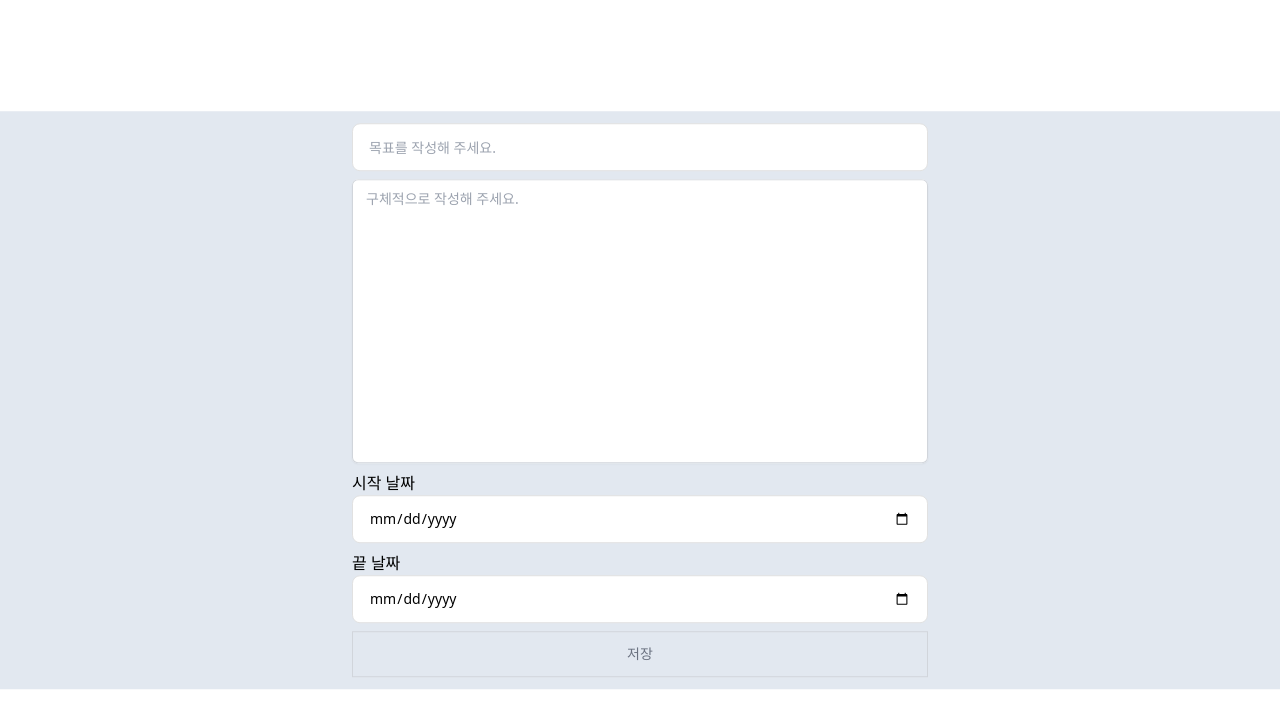
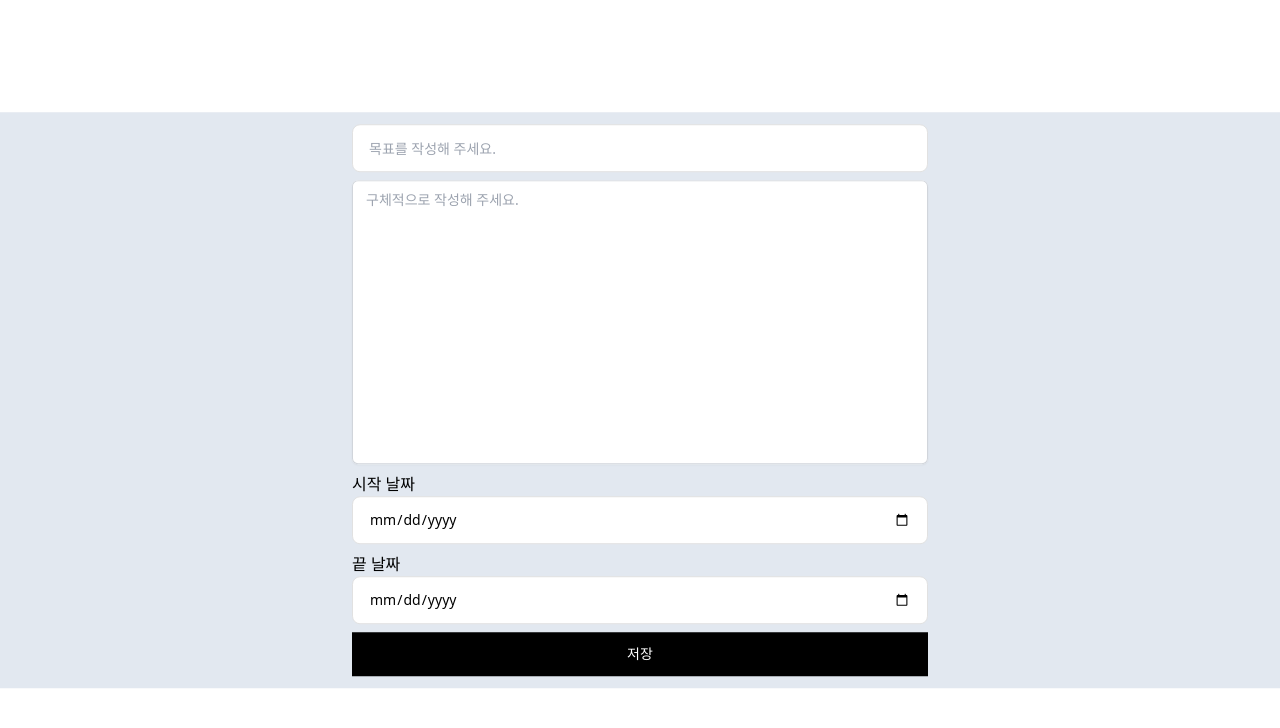
Before and after one commit to cwd3469/Front-OverBrain, a React (Vite) app: page / in a window 1280 px wide. Shown: the top 728 px of the page. Built offline with nearby package versions, Linux system fonts and the light colour scheme.

Commit message:
OVB-1 feat : OButton contained 설정

```diff
--- a/src/pages/MainPage.tsx
+++ b/src/pages/MainPage.tsx
@@ -44,7 +44,7 @@ const MainPage = () => {
             />
             <OTextField {...register('startAt')} type="date" label="시작 날짜" />
             <OTextField {...register('endAt')} type="date" label="끝 날짜" />
-            <OButton type="submit" size="small" variant="outlined">
+            <OButton type="submit" size="small" variant="contained">
               저장
             </OButton>
           </form>
```
